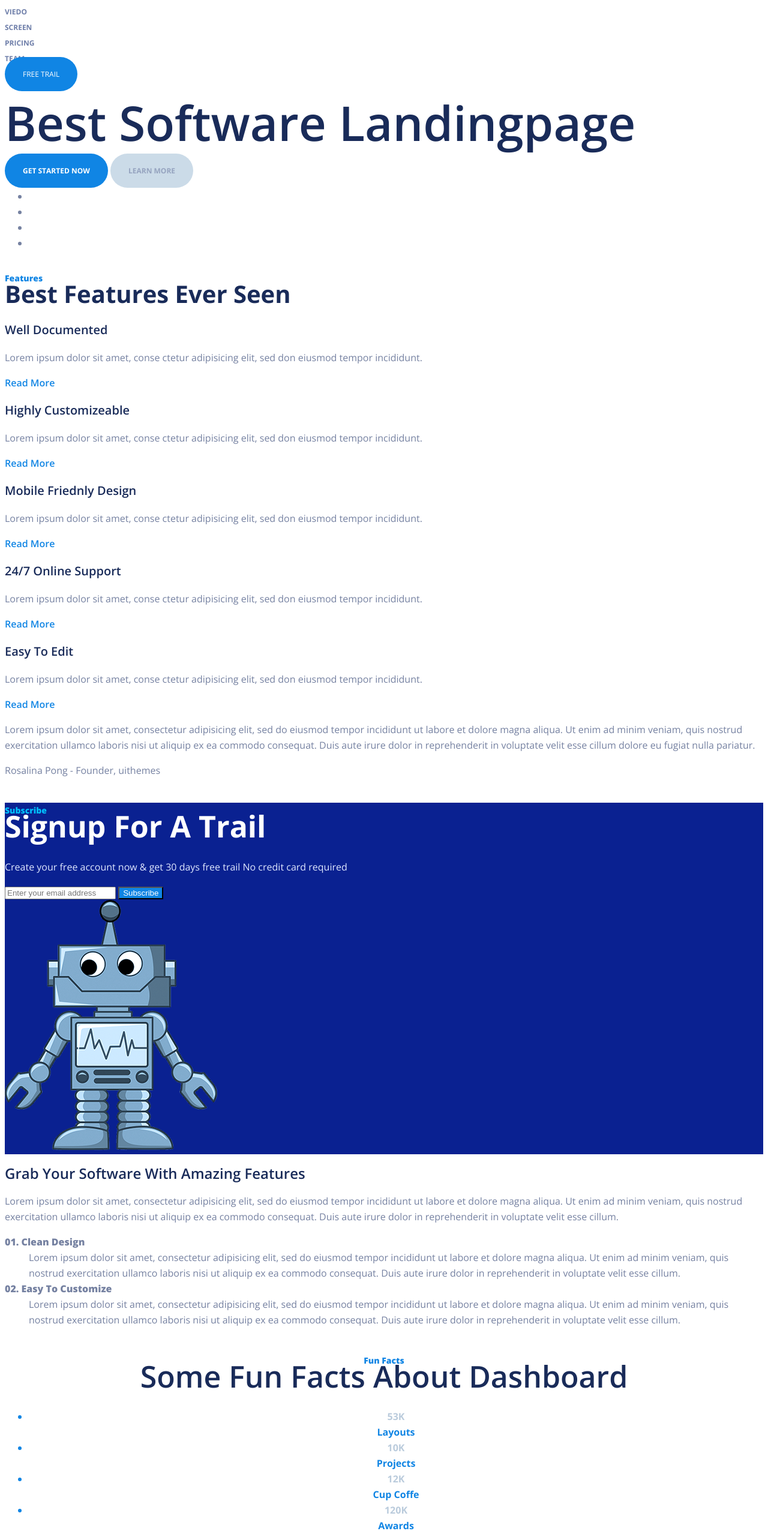
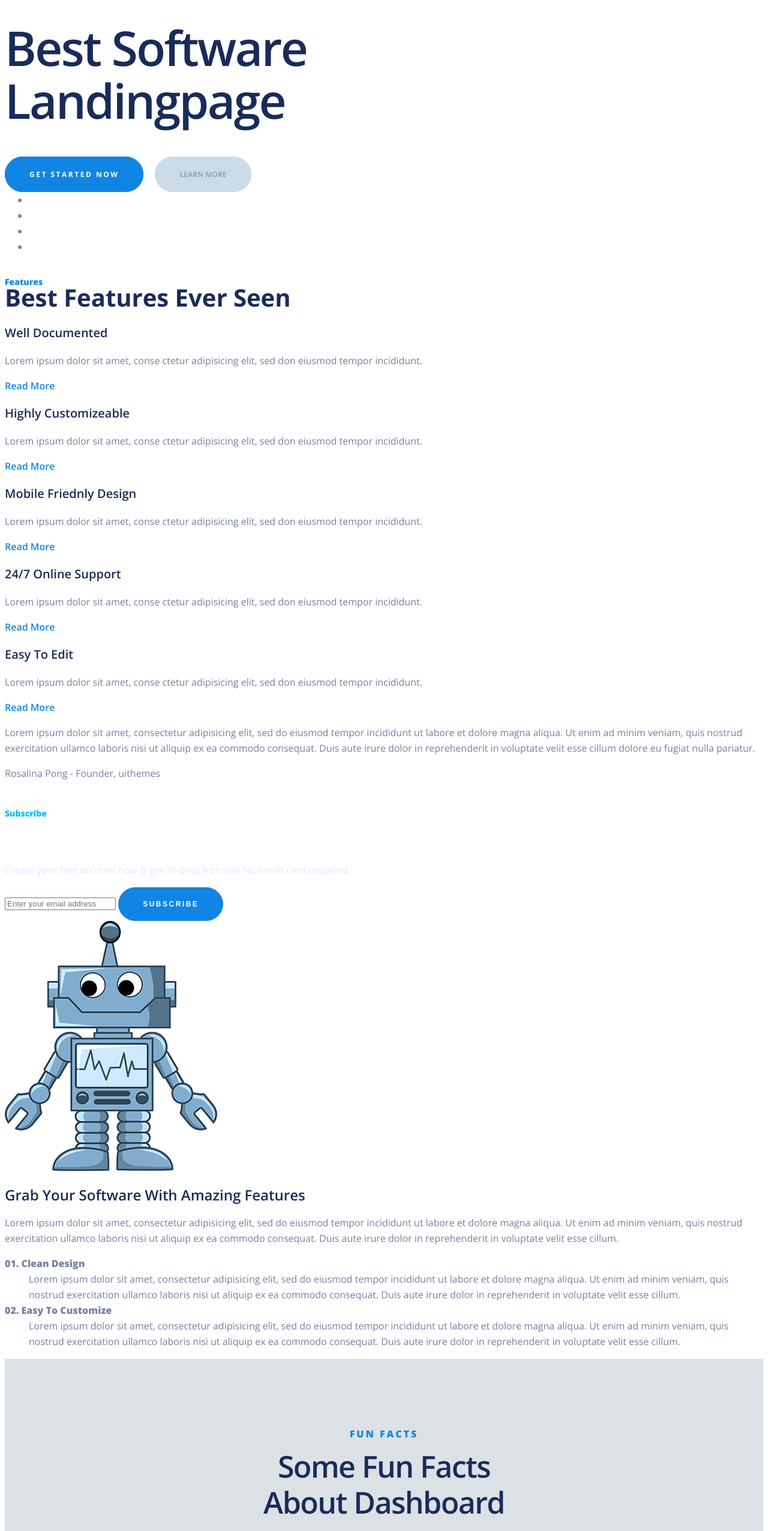
Before and after one commit to otabekazamov/Limpon, a plain HTML site: page index.html in a window 1280 px wide. Shown: the part 53-2605 px from the top of the page at 60% size. Drawn offline with nearby package versions, Linux system fonts and the light colour scheme.

Commit message:
favicon. html

```diff
--- a/css/style.css
+++ b/css/style.css
@@ -4,70 +4,158 @@ body {
     line-height: 26px;
     color: #7581a1;
 }
+
 a {
     text-decoration: none;
+    margin: 0 auto;
+}
 
-}
 h1 {
     font-size: 80px;
     font-weight: 600;
+    letter-spacing: -2.5px;
+    line-height: 1.1;
     color: #192b59;
+    max-width: 600px;
+    margin-bottom: 65px;
 }
+
+.h2-title{
+    font-size: 50px;
+    font-weight: 600;
+    color: #192b59;
+    line-height: 1.2;
+    letter-spacing: -1.5px;
+}
+
+.h2-title span {
+    font-size: 16px;
+    font-weight: 800;
+    color: #1085e4;
+    display: block;
+    margin-bottom: 14px;
+    text-transform: uppercase;
+    letter-spacing: 3px;
+}
+
+.page-stat .h2-title, .page-screen .h2-title{
+    text-align: center;
+    margin: 0 auto;
+}
+.page-stat .h2-title {
+    max-width: 500px;
+}
+
+.page-screen .h2-title{
+font-size: 40px;
+letter-spacing: -1.1px
+}
+
+.page-screen .h2-title span{
+    font-size: 18px;
+    margin-bottom: 20px;
+    letter-spacing: 3.5px
+}
+
+.wrap{
+    max-width: 1110px;
+}
+
 .nav {
     font-size: 12px;
     font-weight: 700;
-    color: #6e7ea9;
+
     text-transform: uppercase;
     list-style-type: none;
     margin: 0px;
     padding: 0px;
+    display: flex
 }
-.btn-primary{
+
+.nav>li {
+    padding: 0 15px;
+}
+
+.nav-item {
+    color: #6e7ea9;
+}
+
+.btn-primary {
     color: #fff;
     font-size: 12px;
+    letter-spacing: 2.5px;
     font-weight: 700;
     text-transform: uppercase;
     background-color: #1085e4;
-    padding: 20px 30px;
+    border: 1px solid#1085e4;
+    padding: 20px 40px;
     border-radius: 30px;
 }
+
+.btn-primary:hover {
+    color: #1085e4;
+    background-color: #fff;
+}
+
 .btn-secondary{
     color: #95a3bf;
     font-size: 12px;
     font-weight: 700;
     text-transform: uppercase;
     background-color: #cbdbe8;
-    padding: 20px 30px;
+    border: 1px solid#cbdbe8;
+    padding: 20px 40px;
     border-radius: 30px;
 }
+
+.btn-secondary:hover {
+    background-color: #fff;
+}
+
 .btn-free {
-    color: #fff;
     font-weight: 400;
+    letter-spacing: 1.7px;
+    padding: 21px 56px;
+}
 
+.btn-info {
+    color: #8085b1;
+    font-size: 12px;
+    font-weight: 700;
+    text-transform: uppercase;
+    background-color: transparent;
+    border: 1px solid #dce1e5;
+    padding: 20px 40px;
+    border-radius: 30px;
 }
+
+.btn-group a + a {
+margin-left: 15px;
+}
+
 .grid h2 {
     font-size: 40px;
     font-weight: 700;
     color: #192b59;
 }
+
 .grid h2 span {
     font-size: 14px;
     font-weight: 800;
     color: #1085e4;
     display: block;
 }
+
 .grid-item h3{
     font-size: 20px;
     font-weight: 600;
     color: #192b59
 }
+
 .grid-item a {
     size: 14px;
     font-weight: 600;
     color: #1085e4
-}
-.sub {
-    background-color: #0a2191
 }
 .sub-header h2 {
     font-size: 50px;
@@ -100,17 +188,7 @@ color: #192b59
 }
 .page-stat{
     text-align: center;
-}
-.page-stat h2 {
-    font-size: 50px;
-    font-weight: 600;
-    color:  #192b59;
-}
-.page-stat h2 span {
-    font-size: 14px;
-    font-weight: 800;
-    color: #1085e4;
-    display: block;
+    margin: 0 auto;
 }
 .fact li {
     size: 12px;
@@ -123,3 +201,38 @@ color: #192b59
     color: #bacbdc;
     display: block;
 }
+.list-stat{
+    display: flex;
+    justify-content: space-around;
+    list-style-type: none;
+    margin-top: 76px
+}
+.list-stat>li{
+    font-size: 12px;
+    font-weight: 700;
+    color: #1085e4;
+    text-align: center;
+    text-transform: uppercase;
+    letter-spacing: 2.7;
+}
+.list-stat>li>span{
+    display: block;
+    font-size: 60px;
+    color: #bacbdc;
+    margin-bottom: 23px;
+    letter-spacing: 0
+}
+.screen{
+    margin-top: 70px;
+    margin-bottom: -7px
+}
+
+/* PAGE */
+.page-stat{
+    background-color: #dce1e5;
+    padding: 116px 0 96px 0
+}
+.page-screen{
+    background-color: #edf6ff;
+    text-align: center
+}
--- a/index.html
+++ b/index.html
@@ -5,29 +5,44 @@
     <meta name="viewport" content="width=device-width, initial-scale=1.0">
     <meta http-equiv="X-UA-Compatible" content="ie=edge">
     <title>Limpon</title>
+    <link rel="apple-touch-icon" sizes="57x57" href="img/favicon/apple-touch-icon-57x57.png" data-mce-href="img/favicon/apple-touch-icon-57x57.png">
+    <link rel="apple-touch-icon" sizes="60x60" href="img/favicon/apple-touch-icon-60x60.png" data-mce-href="img/favicon/apple-touch-icon-60x60.png">
+    <link rel="apple-touch-icon" sizes="72x72" href="img/favicon/apple-touch-icon-72x72.png" data-mce-href="img/favicon/apple-touch-icon-72x72.png">
+    <link rel="apple-touch-icon" sizes="76x76" href="img/favicon/apple-touch-icon-76x76.png" data-mce-href="img/favicon/apple-touch-icon-76x76.png">
+    <link rel="apple-touch-icon" sizes="114x114" href="img/favicon/apple-touch-icon-114x114.png" data-mce-href="img/favicon/apple-touch-icon-114x114.png">
+    <link rel="apple-touch-icon" sizes="120x120" href="img/favicon/apple-touch-icon-120x120.png" data-mce-href="img/favicon/apple-touch-icon-120x120.png">
+    <link rel="apple-touch-icon" sizes="144x144" href="img/favicon/apple-touch-icon-144x144.png" data-mce-href="img/favicon/apple-touch-icon-144x144.png">
+    <link rel="apple-touch-icon" sizes="152x152" href="img/favicon/apple-touch-icon-152x152.png" data-mce-href="img/favicon/apple-touch-icon-152x152.png">
+    <link rel="apple-touch-icon" sizes="180x180" href="img/favicon/apple-touch-icon-180x180.png" data-mce-href="img/favicon/apple-touch-icon-180x180.png">
+    <link rel="icon" type="image/png" href="img/favicon/favicon-32x32.png" sizes="32x32" data-mce-href="img/favicon/favicon-32x32.png">
+    <link rel="icon" type="image/png" href="img/favicon/android-chrome-192x192.png" sizes="192x192" data-mce-href="img/favicon/android-chrome-192x192.png">
+    <link rel="icon" type="image/png" href="img/favicon/favicon-96x96.png" sizes="96x96" data-mce-href="img/favicon/favicon-96x96.png">
+    <link rel="icon" type="image/png" href="img/favicon/favicon-16x16.png" sizes="16x16" data-mce-href="img/favicon/favicon-16x16.png">
     <link href="https://fonts.googleapis.com/css?family=Open+Sans:400,400i,600,700,800,800i&display=swap" rel="stylesheet">
     <link rel="stylesheet" href="css/style.css">
 
 </head>
 <body>
     <div class="page-header">
-        <div>
+        <div class="wrap">
             <a href=""></a>
             <ul class="nav">
-                <li>Home</li>
-                <li>Features</li>
-                <li>Viedo</li>
-                <li>Screen</li>
-                <li>Pricing</li>
-                <li>Team</li>
+                <li><a href="" class="nav-item">Home</a></li>
+                <li><a href="" class="nav-item">Features</a></li>
+                <li><a href="" class="nav-item">Video</a></li>
+                <li><a href="" class="nav-item">Pricing</a></li>
+                <li><a href="" class="nav-item">Team</a></li>
                 <li><a href="" class="btn-primary btn-free">Free Trail</a></li>
             </ul>
         </div>
+    </div>
+    <div class="wrap">
         <h1>Best Software Landingpage</h1>
-        <div>
+        <div class="btn-group" >
             <a href="" class="btn-primary">get started now</a>
             <a href="" class="btn-secondary">Learn more</a>
         </div>
+
     </div>
     <div class="page-company">
         <ul>
@@ -77,18 +92,18 @@
         </div>
     </div>
     <div class="page-subcribe">
-        <div class="sub">
+        <div class="wrap">
             <div class="sub-header">
                 <h2><span>Subscribe</span>Signup For A Trail</h2>
                 <p>Create your free account now & get 30 days free trail No credit card required</p>
                 <input type="email" placeholder="Enter your email address">
-                <button type="submit" class="btn-subscribe">Subscribe</button>
+                <button type="submit" class="btn-primary">Subscribe</button>
             </div>
             <img src="img/robot.png" alt="Robot">
         </div>
     </div>
     <div class="page-software">
-        <div></div>
+        <div>
         <h2>Grab Your  Software With Amazing  Features</h2>
         <p>Lorem ipsum dolor sit amet, consectetur adipisicing elit, sed do eiusmod tempor incididunt ut labore et dolore magna aliqua. Ut enim ad minim veniam, quis nostrud exercitation ullamco laboris nisi ut aliquip ex ea commodo consequat. Duis aute irure dolor in reprehenderit in voluptate velit esse cillum.</p>
         <dl>
@@ -98,10 +113,11 @@
             <dd>Lorem ipsum dolor sit amet, consectetur adipisicing elit, sed do eiusmod tempor incididunt ut labore et dolore magna aliqua. Ut enim ad minim veniam, quis nostrud exercitation ullamco laboris nisi ut aliquip ex ea commodo consequat. Duis aute irure dolor in reprehenderit in voluptate velit esse cillum.</dd>
         </dl>
         </div>
+    </div>
     <div class="page-stat">
         <div>
-            <h2><span>Fun Facts</span>Some Fun Facts About Dashboard</h2>
-            <ul class="fact">
+            <h2 class="h2-title"><span>Fun Facts</span>Some Fun Facts About Dashboard</h2>
+            <ul class="list-stat">
                 <li><span>53K</span>Layouts</li>
                 <li><span>10K</span>Projects</li>
                 <li><span>12K</span>Cup Coffe</li>
@@ -127,7 +143,7 @@
         <div>
             <h2>Limpon Is Suitable For Anytype LandingPage</h2>
             <p>Lorem ipsum dolor sit amet, consectetur adipisicing elit, sed do eiusmod tempor incididunt ut labore et dolore magna aliqua. Ut enim ad minim veniam, quis nostrud exercitation ullamco laboris nisi ut aliquip ex ea commodo consequat. Duis aute irure dolor in reprehenderit in voluptate velit esse cillum.</p>
-            <a href="">get started now</a>
+            <a href="" class="btn-primary">get started now</a>
         </div>
         <img src="img/analytics.png" alt="Stats">
     </div>
@@ -135,15 +151,16 @@
         <div>
             <h2>Easy To Etid & Very Easily Control</h2>
             <p>Lorem ipsum dolor sit amet, consectetur adipisicing elit, sed do eiusmod tempor incididunt ut labore et dolore magna aliqua. Ut enim ad minim veniam, quis nostrud exercitation ullamco laboris nisi ut aliquip ex ea commodo consequat. Duis aute irure dolor in reprehenderit in voluptate velit esse cillum.</p>
-            <a href="">learn more</a>
+            <a href="" class="btn-primary">learn more</a>
         </div>
         <img src="img/analytics2.png" alt="Stats">
     </div>
     <div class="page-screen">
-        <h2><span>screen preview</span>Screenshot With Details</h2>
-        <img src="img/screen.png" alt="Screen">
+        <h2 class="h2-title"><span>screen preview</span>Screenshot With Details</h2>
+        <img class="screen" src="img/screen.png" alt="Screen">
     </div>
     <div class="page-clients">
+        <div class="wrap">
             <h2><span>testimonials</span>Our Happy Clients</h2>
             <div class="box-clients">
                 <div>
@@ -163,7 +180,9 @@
                 </div>
             </div>
         </div>
+    </div>
     <div class="page-plan">
+        <div class="wrap">
             <h2><span>our plans</span>Pricing Plans</h2>
             <div class="box-price">
                 <div class="box-price-items">
@@ -177,7 +196,7 @@
                         <li>Free Hosting Name</li>
                         <li>24x7 Online Support</li>
                     </ul>
-                <a href="">Choose Plan</a>
+                    <a href="" class="btn-info">Choose Plan</a>
                 </div>
                 <div class="box-price-items-active">
                     <h3><span>$</span>90<span>/mo</span></h3>
@@ -190,7 +209,7 @@
                         <li>Free Hosting Name</li>
                         <li>24x7 Online Support</li>
                     </ul>
-                <a href="">Choose Plan</a>
+                    <a href="" class="btn-primary">Choose Plan</a>
                 </div>
                 <div class="box-price-items">
                     <h3><span>$</span>350<span>/mo</span></h3>
@@ -203,11 +222,13 @@
                         <li>Free Hosting Name</li>
                         <li>24x7 Online Support</li>
                     </ul>
-                <a href="">Choose Plan</a>
+                    <a href="" class="btn-info">Choose Plan</a>
+                </div>
             </div>
         </div>
     </div>
     <div class="page-team">
+        <div class="wrap">
             <h2><span>angels</span>Our Team</h2>
             <div class="box-team">
                 <div>
@@ -224,13 +245,14 @@
                 </div>
             </div>
         </div>
+    </div>
     <div class="page-form">
         <h2>Start Your Free Trail No Need Credit Card.</h2>
         <form action="">
             <input type="text" placeholder="Enter your name here">
             <input type="email" placeholder="Enter your email here">
             <textarea name="textMessage" placeholder="Enter your message here"></textarea>
-            <button type="submit"><span></span>Submit now</button>
+            <button type="submit" class="btn-primary"><span></span>Submit now</button>
         </form>
     </div>
     <div class="page-footer">
```
Also changed, not shown: img/favicon/android-chrome-192x192.png (added), img/favicon/apple-touch-icon-114x114.png (added), img/favicon/apple-touch-icon-120x120.png (added), img/favicon/apple-touch-icon-144x144.png (added), img/favicon/apple-touch-icon-152x152.png (added), img/favicon/apple-touch-icon-180x180.png (added), img/favicon/apple-touch-icon-57x57.png (added), img/favicon/apple-touch-icon-60x60.png (added), img/favicon/apple-touch-icon-72x72.png (added), img/favicon/apple-touch-icon-76x76.png (added), img/favicon/favicon-16x16.png (added), img/favicon/favicon-32x32.png (added), img/favicon/favicon-96x96.png (added). Lines whose indentation alone changed are shown as unchanged.
